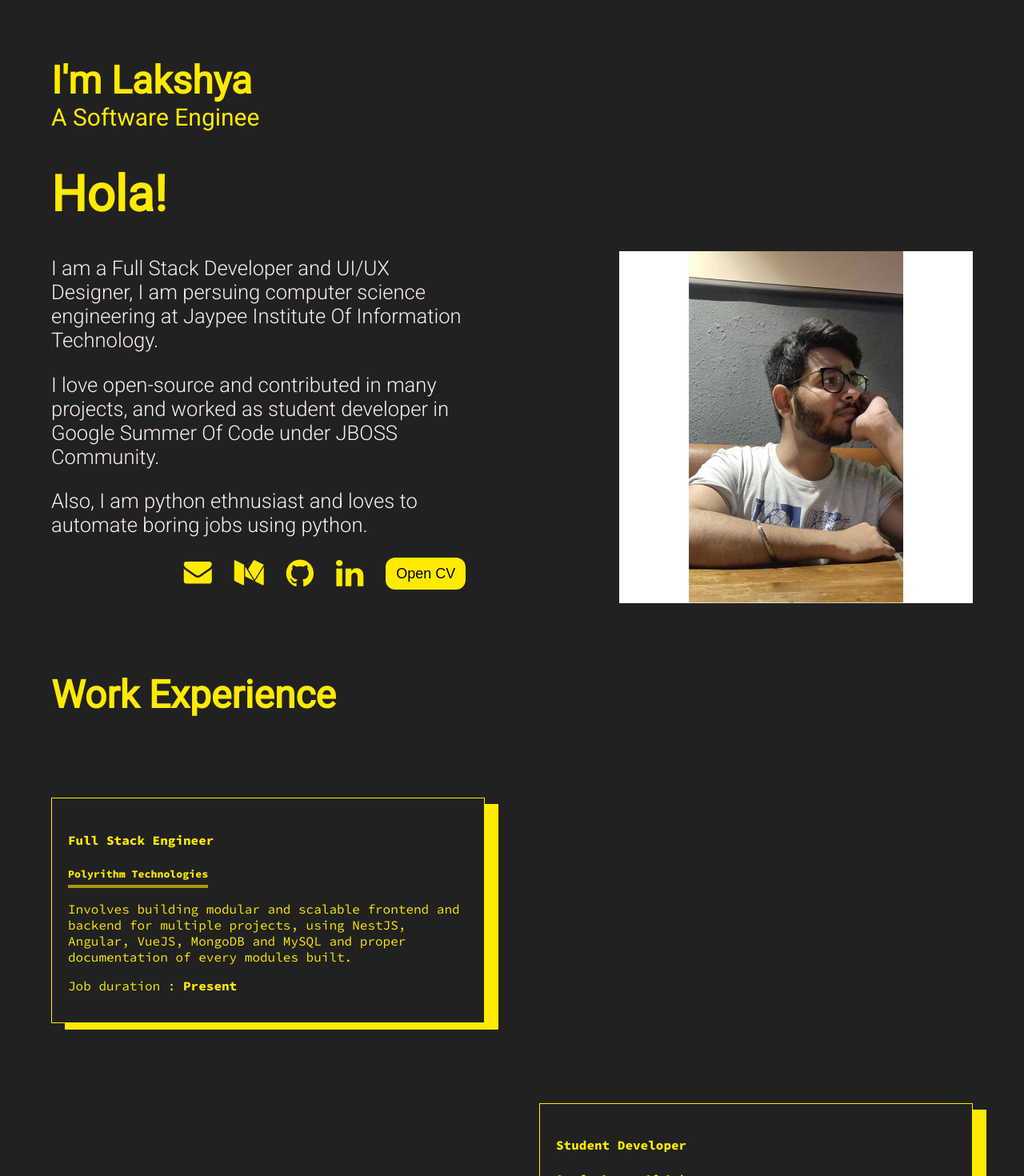
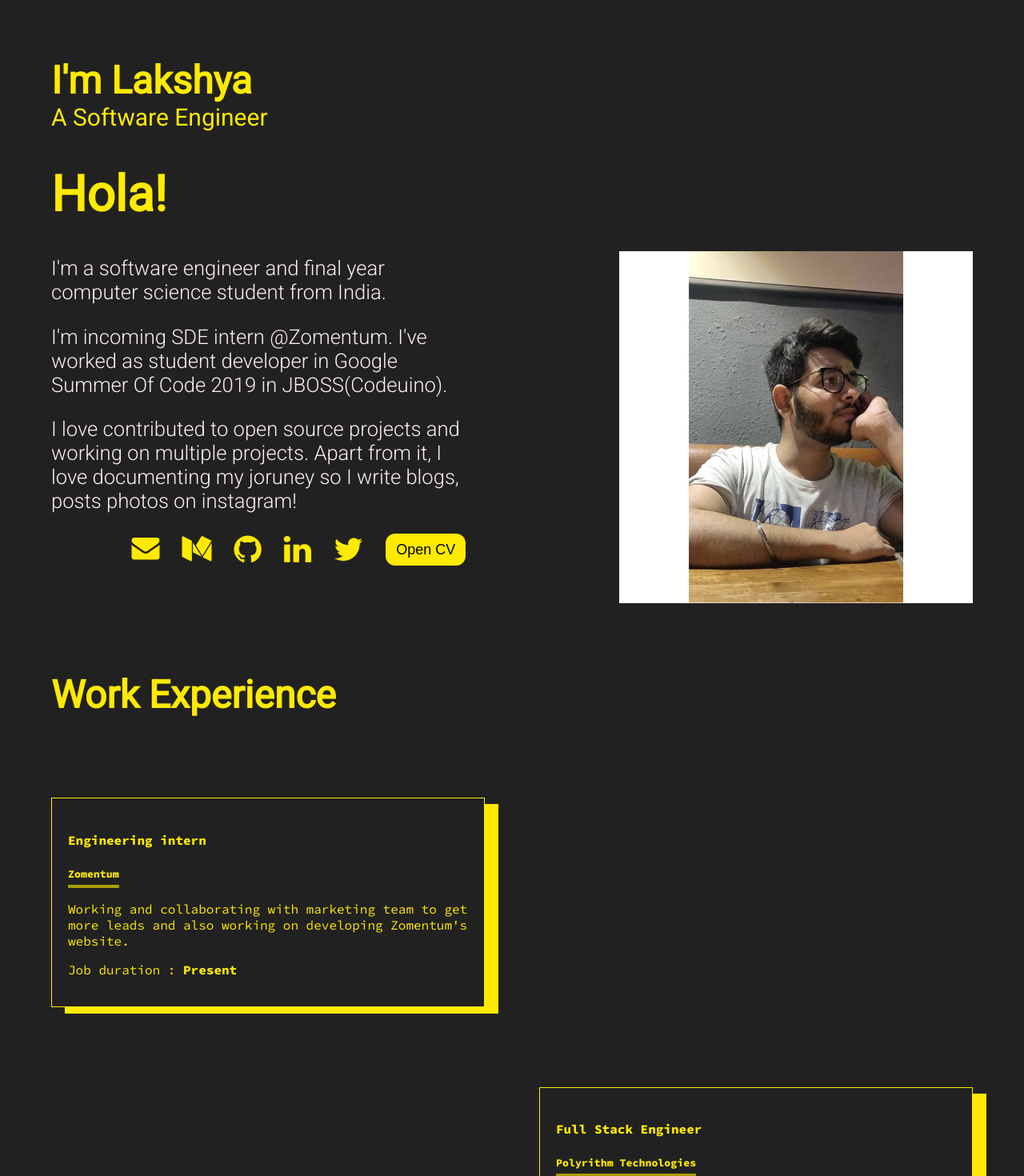
Before and after one commit to lakshyabatman/lakshyabatman.github.io, a React (Create React App) app: page / in a window 1280 px wide. Shown: the top 1470 px of the page at 80% size. Built offline with nearby package versions, Linux system fonts and the light colour scheme; a web font is replaced by a local one.

Commit message:
feat: Updated details and remove typist component

```diff
--- a/public/index.html
+++ b/public/index.html
@@ -7,7 +7,7 @@
     <meta name="theme-color" content="#000000" />
     <meta
       name="description"
-      content="Web site created using create-react-app"
+      content="Personal Portfolio! <3"
     />
     <link rel="apple-touch-icon" href="logo192.png" />
     <!--
--- a/src/components/HomeScreen.js
+++ b/src/components/HomeScreen.js
@@ -1,7 +1,6 @@
 import React from 'react'
 import './style/HomeScreen.css'
 import '../../node_modules/react-typist/dist/Typist.css'
-import ReactTypist from './TypistComponent'
 import Me from './images/me.png'
 function HomeScreen () {
     return (
@@ -9,26 +8,27 @@ function HomeScreen () {
             <div className="wrapper">
                 <div>
                     <h1 id="Name">I'm Lakshya </h1>
-                    <ReactTypist/>
+                    <span id="TagLine">A Software Engineer</span>
                 </div>
                 <div className="row">
                     <div className="AboutMe">
                         <h1 style={{fontSize:62}}>Hola!</h1>
                         <p>
-                            I am a Full Stack Developer and UI/UX Designer, I am persuing computer science engineering at Jaypee Institute Of Information Technology.
+                            I'm a software engineer and final year computer science student from India.
                         </p>
                         <p>
-                            I love open-source and contributed in many projects, and worked as student developer in Google Summer Of Code under JBOSS Community.
+                            I'm incoming SDE intern @Zomentum. I've worked as student developer in Google Summer Of Code 2019 in JBOSS(Codeuino).
                         </p>
                         <p>
-                           Also, I am python ethnusiast and loves to automate boring jobs using python.
+                            I love contributed to open source projects and working on multiple projects. Apart from it, I love documenting my joruney so I write blogs, posts photos on instagram!
                         </p>
                         <div className="ContactMe">
                             <a href="mailto:lakshya.khera@gmail.com" target="_blank" rel="noopener noreferrer"><i className="fa fa-envelope" style={{fontSize:35}}></i></a>
                             <a href="https://medium.com/@lakshya.khera" target="_blank" rel="noopener noreferrer"><i className="fa fa-medium" style={{fontSize:37}}></i></a>
                             <a href="https://github.com/lakshyabatman" target="_blank" rel="noopener noreferrer"><i className="fa fa-github" style={{fontSize:40}}></i></a>
                             <a href="https://www.linkedin.com/in/lakshya-khera-52b67718/" target="_blank" rel="noopener noreferrer"><i className="fa fa-linkedin" style={{fontSize:40}}></i></a>
-                            <button style={{backgroundColor:"#FFEA00"}}><a href="https://drive.google.com/file/d/1dwvh_uG9-i3s83-RXIWO7MRu6imdELgS/view?usp=sharing" target="_blank" rel="noopener noreferrer" style={{textDecoration:"none",color:"black"}}>Open CV</a></button>
+                            <a href="https://twitter.com/lak_shya22" target="_blank" rel="noopener noreferrer"><i className="fa fa-twitter" style={{fontSize:40}}></i></a>
+                            <button style={{backgroundColor:"#FFEA00"}}><a href="https://drive.google.com/file/d/1HIL7dHlDduhmHwSiGCGy5ghHG-E6pAbp/view?usp=sharing" target="_blank" rel="noopener noreferrer" style={{textDecoration:"none",color:"black"}}>Open CV</a></button>
                         </div>
                     </div>
                     <div className="MyPic"><img alt="My face" className="myProfilePic" src={Me}/></div>
--- a/src/components/Project.js
+++ b/src/components/Project.js
@@ -4,7 +4,7 @@ function Project (props) {
     return (
         <div className="Project">
             <p className="title">{props.title}</p>
-            <p>{props.content}</p>
+            <p style={{textAlign:'justify'}}>{props.content}</p>
         </div>
     )
 }
--- a/src/components/Projects.js
+++ b/src/components/Projects.js
@@ -9,6 +9,10 @@ class Projects extends Component {
                 {
                     title:'React Redux CLI',
                     content:'A light weight CLI which installs React application and setup Redux on single prompt.'
+                },
+                {
+                    title:'Ticket booking service',
+                    content:'A simple NodeJS API with features like book tickets,add movies, get schedules,automated ticket expiration, the application architecture follows repository design pattern.'
                 },
                 {
                     title:'P2P video chat platform',
--- a/src/components/SkillGraph.js
+++ b/src/components/SkillGraph.js
@@ -6,7 +6,7 @@ class SkillGraph extends React.Component {
         super()
         this.state = {
             data : {
-                labels: ['NodeJS', 'ReactJS', 'VueJS', 'Javascript', 'Python', 'MongoDB', 'Typescript','C++'],
+                labels: ['NodeJS', 'ReactJS', 'VueJS','Python', 'MongoDB', 'Typescript','C++'],
                 datasets: [
                   {
                     label: 'Score',
@@ -15,8 +15,8 @@ class SkillGraph extends React.Component {
                     borderWidth: 1,
                     hoverBackgroundColor: 'rgba(255,99,132,0.4)',
                     hoverBorderColor: 'rgba(255,99,132,1)',
-                    data: [7.5, 7, 7.5, 7.5, 7, 7.5, 7 ,7.5 ],
-                    barPercentage: 0.9,
+                    data: [7.5, 7, 7.5, 7, 7.5, 7 ,7.5 ],
+                    barPercentage: 0.7,
                     categoryPercentage: 0.6
                   }
                 ]
--- a/src/components/TypistComponent.js
+++ /dev/null
@@ -1,29 +0,0 @@
-import React, {useState ,useEffect} from 'react'
-import Typist from "react-typist";
-
-const ReactTypist = () => {
-  const [toggleFlag, setToggleFlag] = useState(1);
-  useEffect(() => {
-    setToggleFlag(1);
-  }, [toggleFlag]);
-
-  return(
-    <div>
-
-      {
-      toggleFlag ? (
-        <Typist  cursor={{show:false}} onTypingDone={() => setToggleFlag(0)}>
-        <span id="TagLine">A Full Stack Developer</span>
-        <Typist.Delay ms={2000}/>
-        <Typist.Backspace count={20} delay={200}/>
-        <span id="TagLine">Software Engineer</span>
-        <Typist.Backspace count={20} delay={200}/>
-        </Typist>
-      ) : (
-        " "
-      )}
-    </div>
-  )
-}
-
-export default ReactTypist;
--- a/src/components/data/workexp.js
+++ b/src/components/data/workexp.js
@@ -1,8 +1,14 @@
 export const workExp = [
+    {
+      employer: 'Zomentum',
+      title: 'Engineering intern',
+      duration: 'Present',
+      description:'Working and collaborating with marketing team to get more leads and also working on developing Zomentum\'s website.'
+    },
     {
         employer:'Polyrithm Technologies',
         title:'Full Stack Engineer',
-        duration:'Present',
+        duration:'6 months',
         description:`Involves building modular and scalable frontend and backend for multiple projects, using NestJS, Angular, VueJS, MongoDB and MySQL and proper documentation of every modules built.`
     },
     {
```
